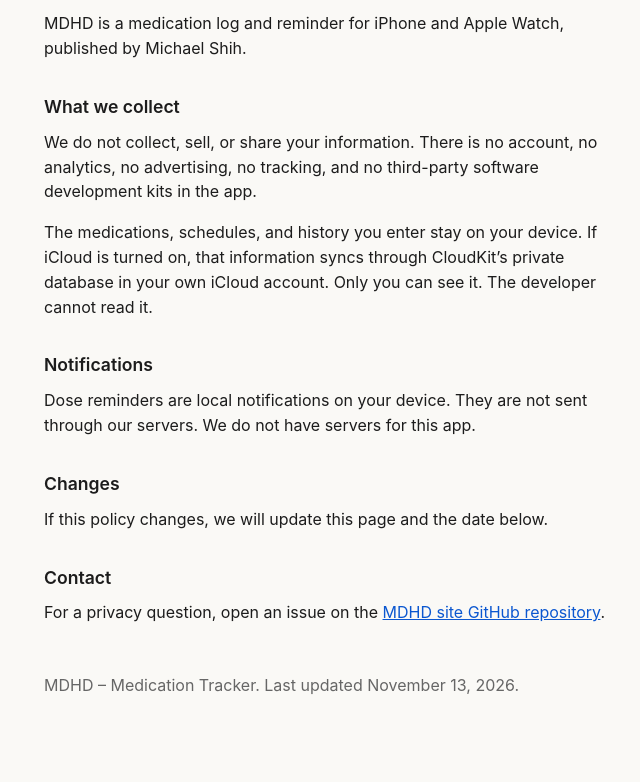
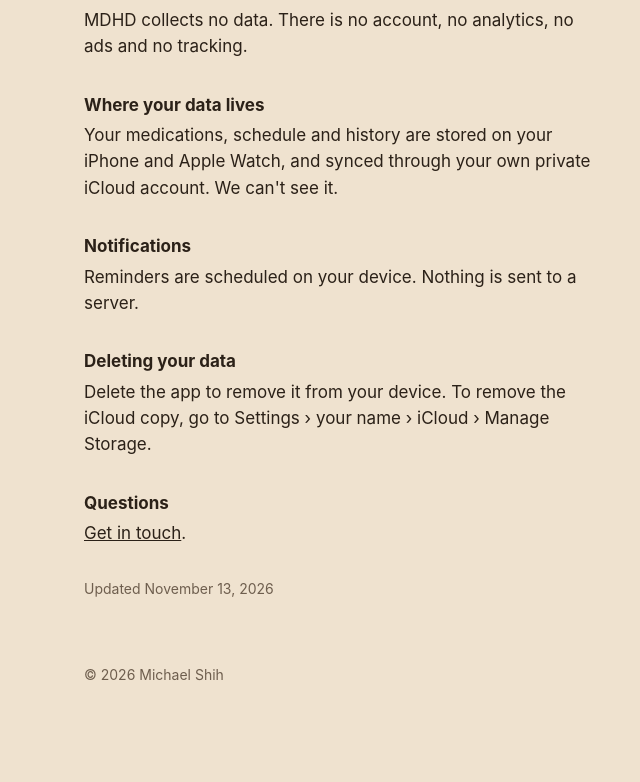
Before and after one commit to Mikerpen22/mdhd-site, a plain HTML site: page privacy.html in a window 1280 px wide. Shown: the part 240-1022 px from the top of the page, without its empty margins (300-940 px from the left). Drawn offline with Linux system fonts and the light colour scheme.

Commit message:
Deploy Kare's privacy and support pages.

```diff
--- a/privacy.html
+++ b/privacy.html
@@ -1,68 +1,25 @@
-<!DOCTYPE html>
-<html lang="en">
-<head>
-  <meta charset="utf-8">
-  <meta name="viewport" content="width=device-width, initial-scale=1">
-  <title>Privacy Policy – MDHD</title>
-  <style>
-:root { color-scheme: light; }
-* { box-sizing: border-box; }
-html, body { margin: 0; padding: 0; }
-body {
-  font-family: -apple-system, BlinkMacSystemFont, "Segoe UI", Helvetica, Arial, sans-serif;
-  line-height: 1.55;
-  color: #1c1c1c;
-  background: #faf9f6;
-}
-main {
-  max-width: 40rem;
-  margin: 0 auto;
-  padding: 3rem 1.5rem 4rem;
-}
-h1 { font-size: 1.75rem; font-weight: 600; letter-spacing: -0.02em; margin: 0 0 0.25rem; }
-.lead { color: #555; margin: 0 0 2rem; }
-h2 { font-size: 1.1rem; font-weight: 600; margin: 2rem 0 0.6rem; }
-p, li { font-size: 1rem; }
-p { margin: 0 0 1rem; }
-ul { margin: 0 0 1rem; padding-left: 1.2rem; }
-li { margin: 0 0 0.4rem; }
-a { color: #0b57d0; }
-nav { margin-bottom: 2.5rem; font-size: 0.9rem; }
-nav a { margin-right: 1rem; text-decoration: none; }
-nav a:hover { text-decoration: underline; }
-footer { margin-top: 3rem; font-size: 0.85rem; color: #666; }
-</style>
-</head>
-<body>
-<main>
-<nav>
-  <a href="index.html">MDHD</a>
-  <a href="privacy.html">Privacy</a>
-  <a href="support.html">Support</a>
-</nav>
-
-  <h1>Privacy Policy</h1>
-  <p class="lead">MDHD collects no data.</p>
-
-  <h2>What MDHD is</h2>
-  <p>MDHD is a medication log and reminder for iPhone and Apple Watch, published by Michael Shih.</p>
-
-  <h2>What we collect</h2>
-  <p>We do not collect, sell, or share your information. There is no account, no analytics, no advertising, no tracking, and no third-party software development kits in the app.</p>
-  <p>The medications, schedules, and history you enter stay on your device. If iCloud is turned on, that information syncs through CloudKit’s private database in your own iCloud account. Only you can see it. The developer cannot read it.</p>
-
-  <h2>Notifications</h2>
-  <p>Dose reminders are local notifications on your device. They are not sent through our servers. We do not have servers for this app.</p>
-
-  <h2>Changes</h2>
-  <p>If this policy changes, we will update this page and the date below.</p>
-
-  <h2>Contact</h2>
-  <p>For a privacy question, open an issue on the <a href="https://github.com/Mikerpen22/mdhd-site/issues">MDHD site GitHub repository</a>.</p>
-
-<footer>
-  <p>MDHD – Medication Tracker. Last updated November 13, 2026.</p>
-</footer>
-</main>
-</body>
-</html>
+<!doctype html><html lang="en"><head><meta charset="utf-8"><meta name="viewport" content="width=device-width,initial-scale=1"><title>MDHD Privacy</title><link rel="icon" href="icon.png"><style>
+:root{--ground:#EFE2CF;--ink:#2B2118;--muted:#6E5E4E}
+*{box-sizing:border-box}
+body{margin:0;background:var(--ground);color:var(--ink);font:17px/1.55 -apple-system,BlinkMacSystemFont,"SF Pro Text",Inter,system-ui,sans-serif;-webkit-font-smoothing:antialiased}
+main{max-width:560px;margin:0 auto;padding:72px 24px 96px}
+header{display:flex;align-items:center;gap:16px;margin-bottom:48px}
+header img{width:64px;height:64px}
+header a{color:inherit;text-decoration:none;font-weight:600;font-size:20px}
+h1{font-size:34px;line-height:1.15;letter-spacing:-.02em;margin:0 0 24px}
+h2{font-size:17px;margin:32px 0 4px}
+p{margin:0 0 12px}
+a{color:var(--ink)}
+footer{margin-top:64px;color:var(--muted);font-size:14px}
+</style></head><body><main><header><img src="icon.png" alt=""><a href="./">MDHD</a></header><h1>Your meds stay yours.</h1>
+<p>MDHD collects no data. There is no account, no analytics, no ads and no tracking.</p>
+<h2>Where your data lives</h2>
+<p>Your medications, schedule and history are stored on your iPhone and Apple Watch, and synced through your own private iCloud account. We can't see it.</p>
+<h2>Notifications</h2>
+<p>Reminders are scheduled on your device. Nothing is sent to a server.</p>
+<h2>Deleting your data</h2>
+<p>Delete the app to remove it from your device. To remove the iCloud copy, go to Settings › your name › iCloud › Manage Storage.</p>
+<h2>Questions</h2>
+<p><a href="support.html">Get in touch</a>.</p>
+<p style="color:var(--muted);font-size:14px;margin-top:32px">Updated November 13, 2026</p>
+<footer>© 2026 Michael Shih</footer></main></body></html>
```
Also changed, not shown: index.html (+16 -54 lines), support.html (+22 -64 lines), icon.png (added).
